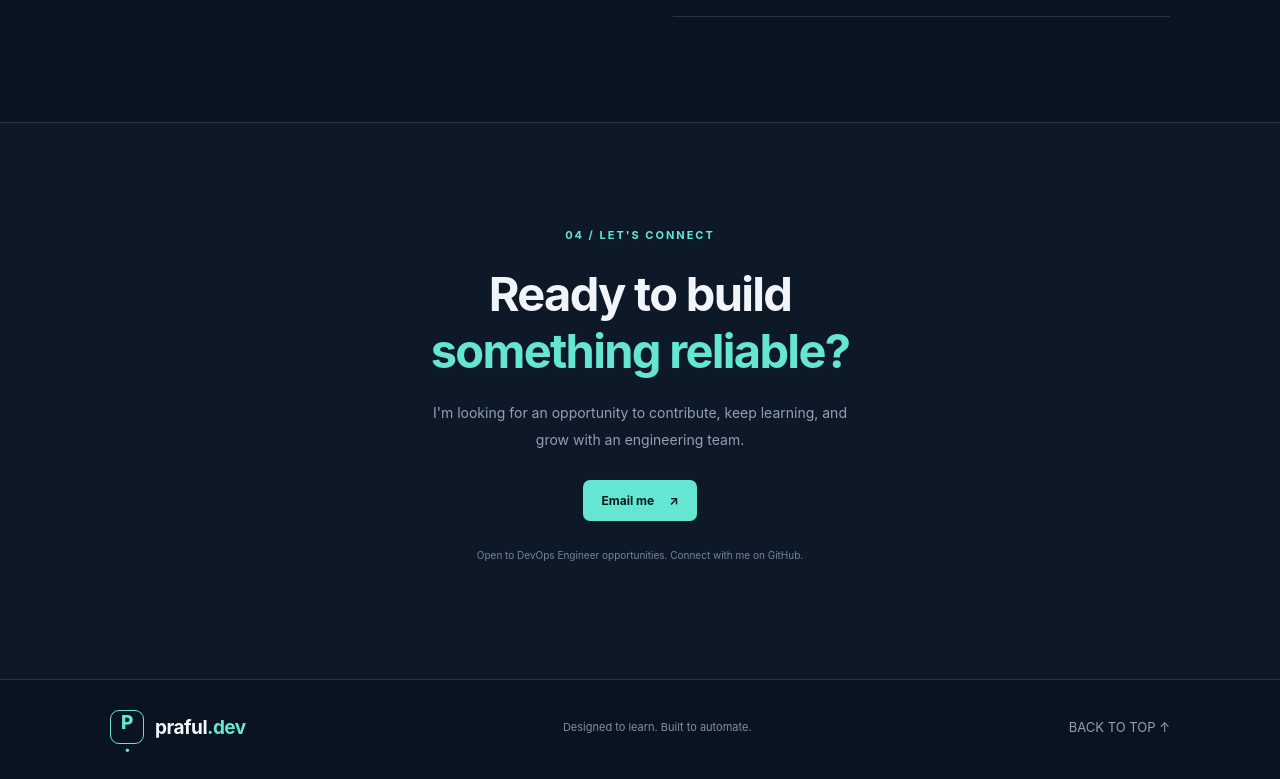
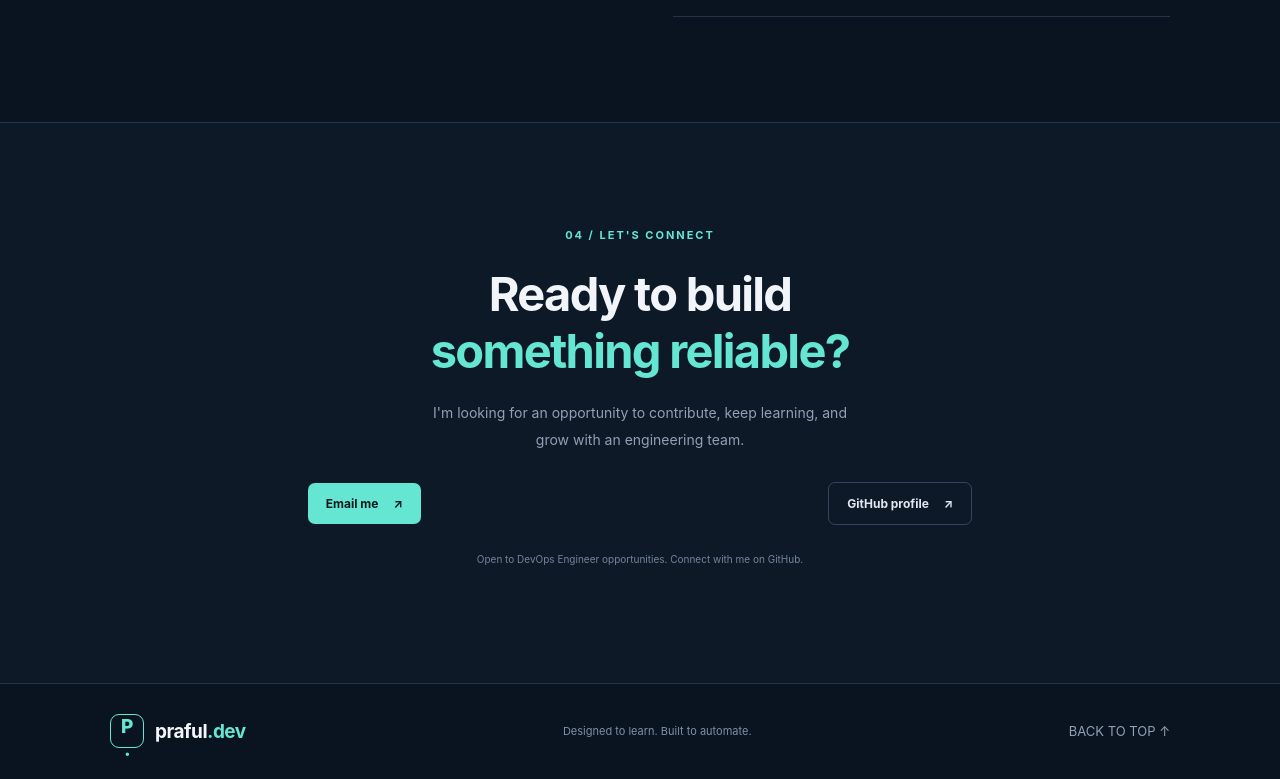
Before and after one commit to prafulchouraddi2001-glitch/07-personal-portfolio-capstone, a React (Vite) app: page / in a window 1280 px wide. Shown: the part 3529-4308 px from the top of the page. Built offline with nearby package versions, Linux system fonts and the light colour scheme.

Commit message:
Add GitHub profile link to contact section

```diff
--- a/src/App.jsx
+++ b/src/App.jsx
@@ -299,9 +299,19 @@ function App() {
             I'm looking for an opportunity to contribute, keep learning,
             and grow with an engineering team.
           </p>
-          <a className="button button-primary" href="mailto:prafulchouraddi2001@gmail.com">
-            Email me <span>↗</span>
-          </a>
+          <div className="hero-actions">
+            <a className="button button-primary" href="mailto:prafulchouraddi2001@gmail.com">
+              Email me <span>↗</span>
+            </a>
+            <a
+              className="button button-secondary"
+              href="https://github.com/prafulchouraddi2001-glitch"
+              target="_blank"
+              rel="noreferrer"
+            >
+              GitHub profile <span>↗</span>
+            </a>
+          </div>
           <p className="contact-note">
             Open to DevOps Engineer opportunities. Connect with me on GitHub.
           </p>
```
